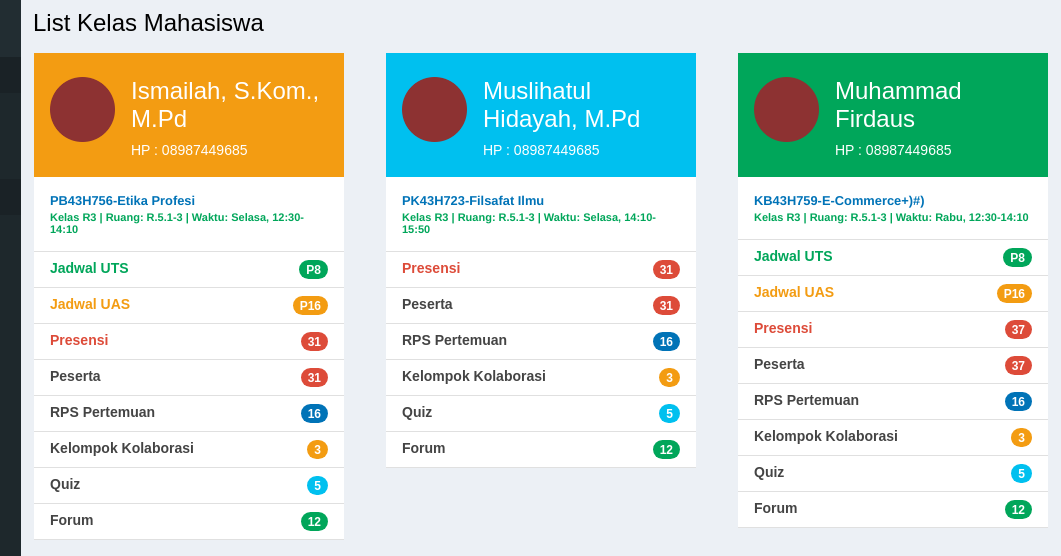
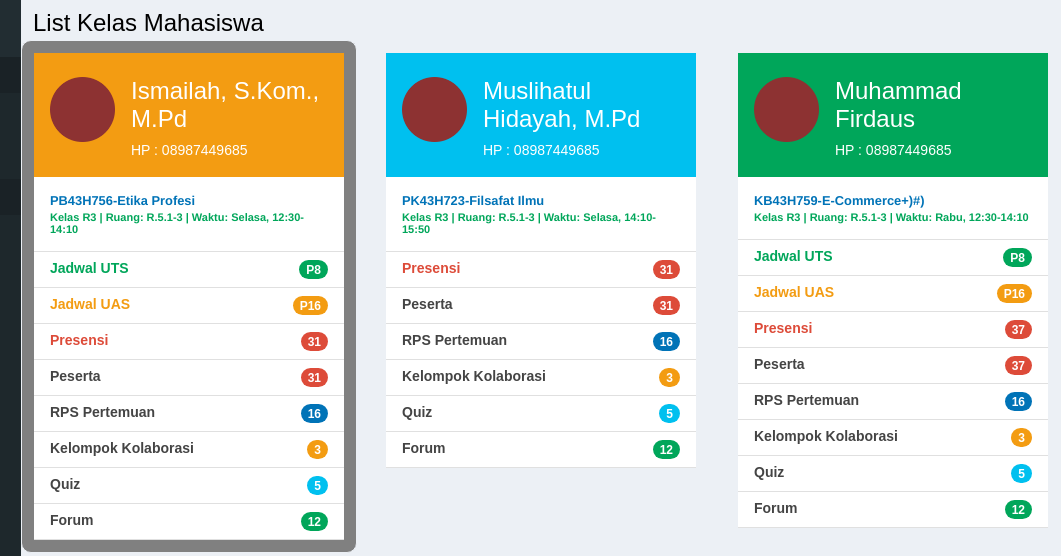
Before and after one commit to sucikakaly/Experiment, a website: page index.html in a window 1280 px wide. In both pictures the pointer is over the element 408 px from the left and 365 px from the top of the page. Shown: the part 69-625 px from the top of the page, 219-1280 px from the left. Drawn offline with Linux system fonts and the light colour scheme.

Commit message:
Membuat Clone LMS

```diff
--- a/style.css
+++ b/style.css
@@ -185,6 +185,10 @@ body {
   border: 0.2px solid #ecf0f5;
   border-radius: 10px;
   padding: 0.75rem;
+}
+
+.card:hover {
+  background-color: gray;
 }
 
 .card-head1 {
```
